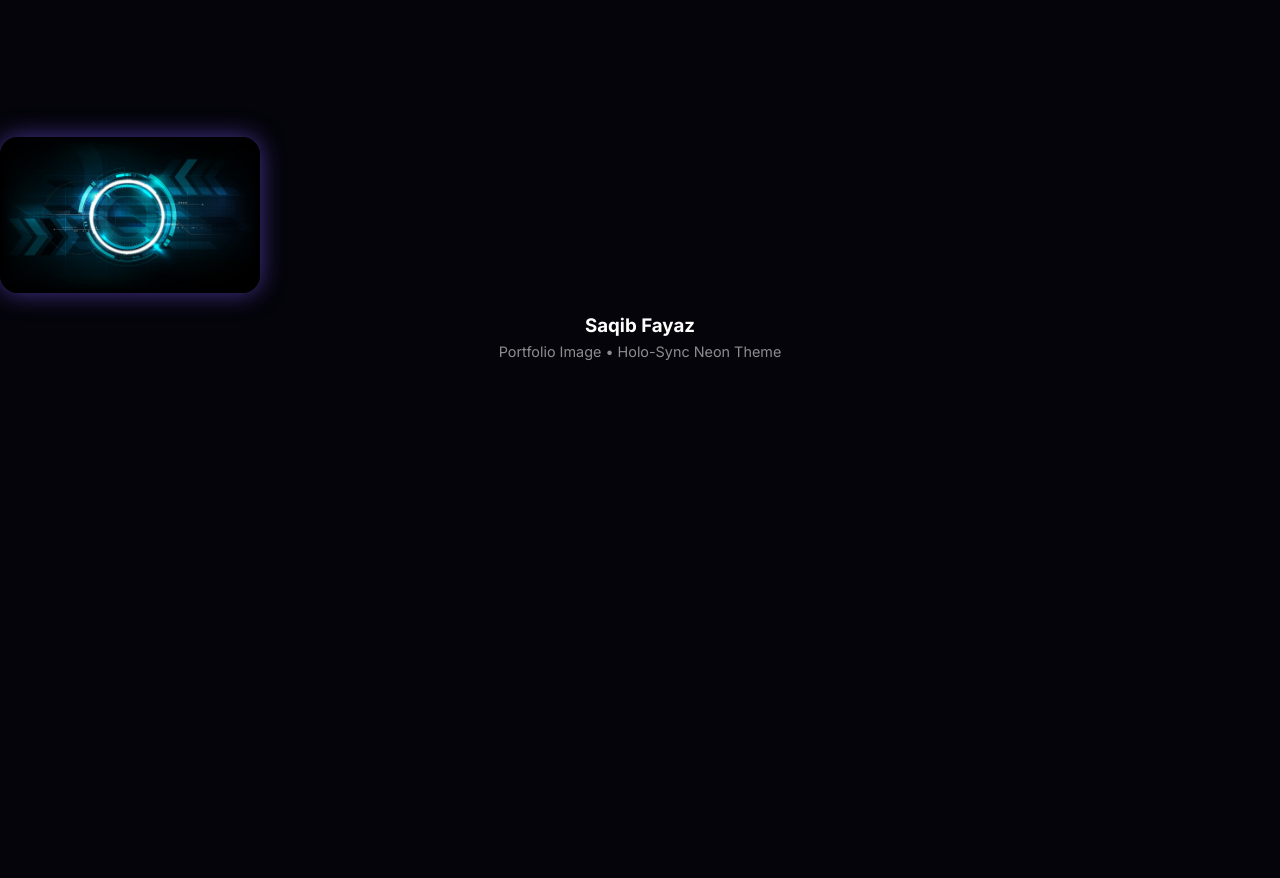
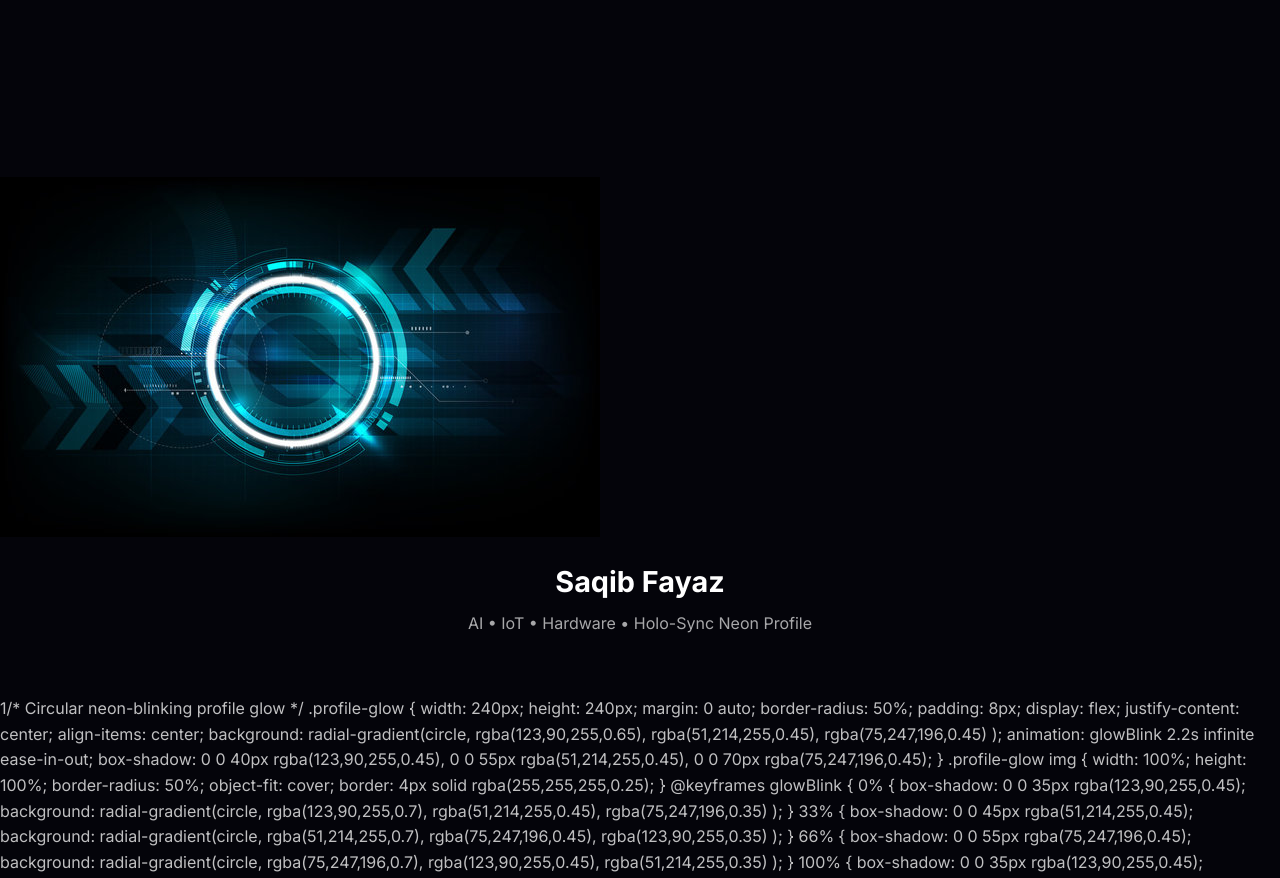
Before and after one commit to imshahsaqib-collab/im-peersaqib, a plain HTML site: page index.html in a window 1280 px wide. Shown: the part 4128-5006 px from the top of the page. Before the commit the page ends 4532 px from the top, so only its background shows below. Drawn offline with Linux system fonts and the light colour scheme.

Commit message:
Create profile section with glow effect
Added a profile section with a glowing effect and updated styles.

```diff
--- a/index.html
+++ b/index.html
@@ -2021,22 +2021,90 @@ Future Additions:
          ========================================================= -->
 </body>
 </html>
-      <section style="
-    margin-top: 60px;
-    text-align: center;
-    padding: 40px 0;
-">
-    <img src="profile.jpg"
-         alt="Profile photo"
-         style="
-            width: 260px;
-            border-radius: 18px;
-            animation: neonPulse 3.5s infinite ease-in-out;
-            box-shadow: 0 0 25px rgba(123,90,255,0.55);
-         ">
-
-    <h3 style="color:white;margin-top:18px;">Saqib Fayaz</h3>
-    <p style="color:rgba(255,255,255,0.55);font-size:0.9rem;">
-        Portfolio Image • Holo-Sync Neon Theme
-    </p>
+<section class="profile-section" style="margin-top:80px; text-align:center; padding:60px 0;">
+
+    <div class="profile-glow">
+        <img src="profile.jpg" alt="Saqib Fayaz">
+    </div>
+
+    <h2 style="
+        color:white;
+        margin-top:22px;
+        font-size:1.8rem;
+        font-weight:700;
+    ">Saqib Fayaz</h2>
+
+    <p style="
+        color:rgba(255,255,255,0.65);
+        font-size:1rem;
+        margin-top:6px;
+    ">AI • IoT • Hardware • Holo-Sync Neon Profile</p>
+
 </section>
+1/* Circular neon-blinking profile glow */
+.profile-glow {
+    width: 240px;
+    height: 240px;
+    margin: 0 auto;
+    border-radius: 50%;
+    padding: 8px;
+    display: flex;
+    justify-content: center;
+    align-items: center;
+
+    background: radial-gradient(circle,
+        rgba(123,90,255,0.65),
+        rgba(51,214,255,0.45),
+        rgba(75,247,196,0.45)
+    );
+
+    animation: glowBlink 2.2s infinite ease-in-out;
+
+    box-shadow:
+        0 0 40px rgba(123,90,255,0.45),
+        0 0 55px rgba(51,214,255,0.45),
+        0 0 70px rgba(75,247,196,0.45);
+}
+
+.profile-glow img {
+    width: 100%;
+    height: 100%;
+    border-radius: 50%;
+    object-fit: cover;
+    border: 4px solid rgba(255,255,255,0.25);
+}
+
+@keyframes glowBlink {
+    0% {
+        box-shadow: 0 0 35px rgba(123,90,255,0.45);
+        background: radial-gradient(circle,
+          rgba(123,90,255,0.7),
+          rgba(51,214,255,0.45),
+          rgba(75,247,196,0.35)
+        );
+    }
+    33% {
+        box-shadow: 0 0 45px rgba(51,214,255,0.45);
+        background: radial-gradient(circle,
+          rgba(51,214,255,0.7),
+          rgba(75,247,196,0.45),
+          rgba(123,90,255,0.35)
+        );
+    }
+    66% {
+        box-shadow: 0 0 55px rgba(75,247,196,0.45);
+        background: radial-gradient(circle,
+          rgba(75,247,196,0.7),
+          rgba(123,90,255,0.45),
+          rgba(51,214,255,0.35)
+        );
+    }
+    100% {
+        box-shadow: 0 0 35px rgba(123,90,255,0.45);
+        background: radial-gradient(circle,
+          rgba(123,90,255,0.7),
+          rgba(51,214,255,0.45),
+          rgba(75,247,196,0.35)
+        );
+    }
+}
```
